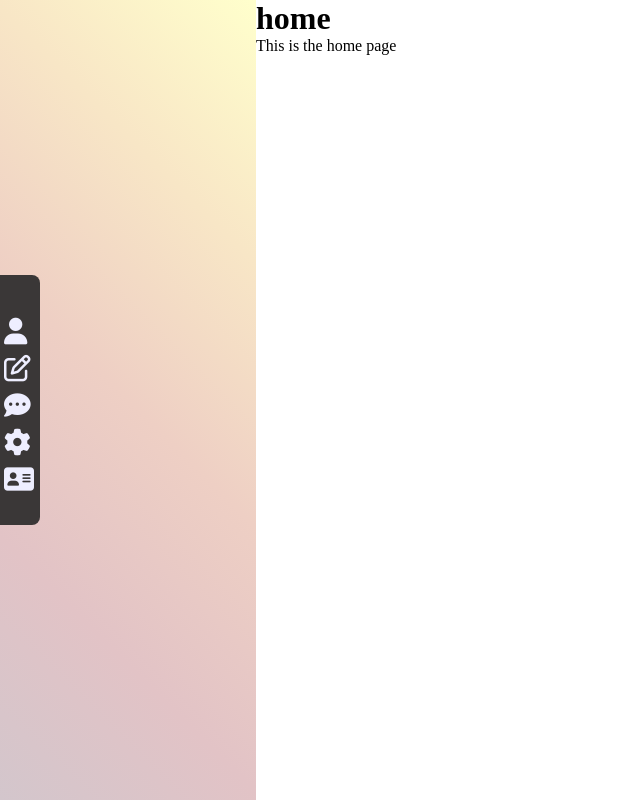
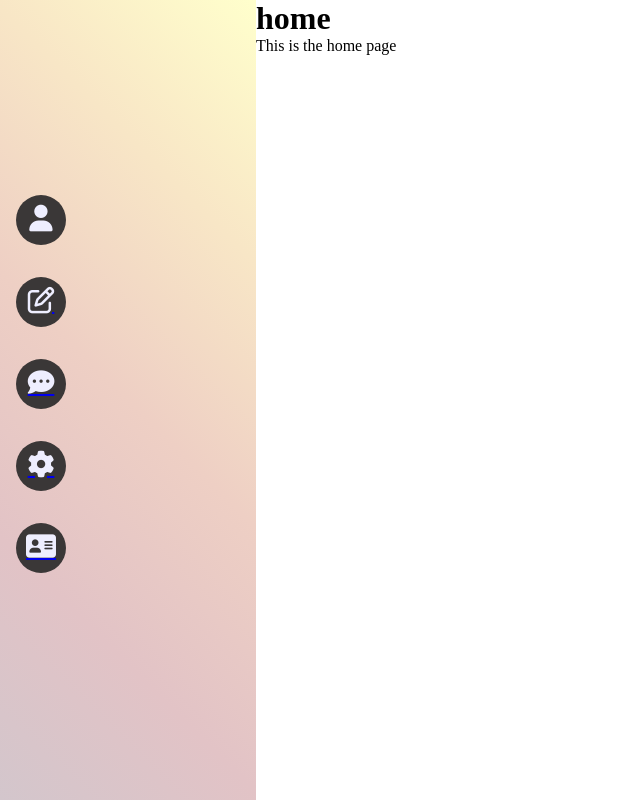
Before and after one commit to dudubarbaro/criazap-frontend, a Vue app: page / in a window 1280 px wide. Shown: the whole page, without its empty margins (0-640 px from the left). Built offline with nearby package versions, Linux system fonts and the light colour scheme.

Commit message:
nova side bar implementada

```diff
--- a/src/App.vue
+++ b/src/App.vue
@@ -3,4 +3,5 @@
     <RouterView />
   </div>
 </template>
+
 <script setup></script>
--- a/src/components/Sidebar.vue
+++ b/src/components/Sidebar.vue
@@ -1,34 +1,37 @@
 <template>
   <aside>
-    <div class="shield">
+    <div class="circle">
       <div class="perfil">
         <router-link to="/perfil">
           <i class="fa-solid fa-user"></i>
-          <span>Meu Perfil</span>
         </router-link>
       </div>
+    </div>
+    <div class="circle">
       <div class="status">
         <router-link to="/status">
           <i class="fa-regular fa-pen-to-square"></i>
-          <span>Status</span>
         </router-link>
       </div>
+    </div>
+    <div class="circle">
       <div class="chat">
         <router-link to="/chat">
           <i class="fa-solid fa-comment-dots"></i>
-          <span>Conversa</span>
         </router-link>
       </div>
+    </div>
+    <div class="circle">
       <div class="gear">
         <router-link to="/config">
           <i class="fa-solid fa-gear"></i>
-          <span>Configurações</span>
         </router-link>
       </div>
+    </div>
+    <div class="circle">
       <div class="about">
         <router-link to="/about">
           <i class="fa-sharp fa-solid fa-address-card"></i>
-          <span>Sobre Nós</span>
         </router-link>
       </div>
     </div>
@@ -42,14 +45,29 @@ export default {
 </script>
 
 <style scoped>
-span {
-  color: #eef;
-  font-family: "Poppins", sans-serif;
-  display: none;
+.circle {
+  margin-bottom: 2rem;
+  margin-left: 1rem;
+  width: 50px;
+  height: 50px;
+  border-radius: 50%;
+  background-color: #3a3737;
 }
 
-span:hover {
-  visibility: visible;
+.circle:hover {
+  transition: 0.5s;
+  height: 50px;
+  background-color: #3a3737;
+  width: 200px;
+  border-radius: 200px;
+}
+.circle i {
+  justify-content: center;
+  display: flex;
+  cursor: pointer;
+  color: #eef;
+  font-size: 20pt;
+  margin-top: 10px;
 }
 
 aside {
@@ -66,12 +84,6 @@ aside {
   display: flex;
   justify-content: center;
   flex-direction: column;
-}
-i {
-  cursor: pointer;
-  color: #eef;
-  font-size: 20pt;
-  margin-top: 10px;
 }
 
 .shield {
--- a/src/views/LoginView.vue
+++ b/src/views/LoginView.vue
@@ -37,7 +37,8 @@ export default {
       </div>
       <div class="input-field">
         <span>Password:</span>
-        <input @keydown.enter="submitLogin()"
+        <input
+          @keydown.enter="submitLogin()"
           v-model="user.password"
           type="password"
           placeholder="    Enter your password" />
@@ -48,7 +49,7 @@ export default {
     </div>
     <section class="images">
       <div class="image">
-        <div class="circle"></div>
+        <div class="poligon"></div>
         <img src="@/assets/cria.svg" alt="" />
       </div>
     </section>
@@ -131,7 +132,11 @@ section.images {
   z-index: 0;
 }
 
-section.images .circle {
+img {
+  width: 30rem;
+}
+
+section.images .poligon {
   position: absolute;
   height: 90%;
   width: 100%;
@@ -156,4 +161,52 @@ section.images .circle {
   );
   z-index: -1;
 }
+
+@media only screen and (min-width: 900px) and (max-width: 1200px) {
+  section.images img {
+    height: 20rem;
+  }
+  section.images .poligon {
+    clip-path: polygon(
+      63% 3%,
+      90% 20%,
+      92% 61%,
+      75% 100%,
+      25% 100%,
+      7% 59%,
+      18% 19%
+    );
+  }
+}
+@media only screen and (max-width: 900px) {
+  .all {
+    background: linear-gradient(
+      45deg,
+      #d3c6cc,
+      #e2c3c6,
+      #eecfc4,
+      #f8e6c6,
+      #ffffcc
+    );
+  }
+  section.images {
+    display: none;
+    visibility: hidden;
+  }
+  main {
+    width: 100vw;
+  }
+}
+@media only screen and (max-width: 450px) {
+  main h1 {
+    font-size: 2rem;
+  }
+  main .alternative span {
+    font-size: 0.8rem;
+  }
+  main form label span,
+  main form input[type="submit"] {
+    font-size: 1rem;
+  }
+}
 </style>
```
Lines whose indentation alone changed are shown as unchanged.
